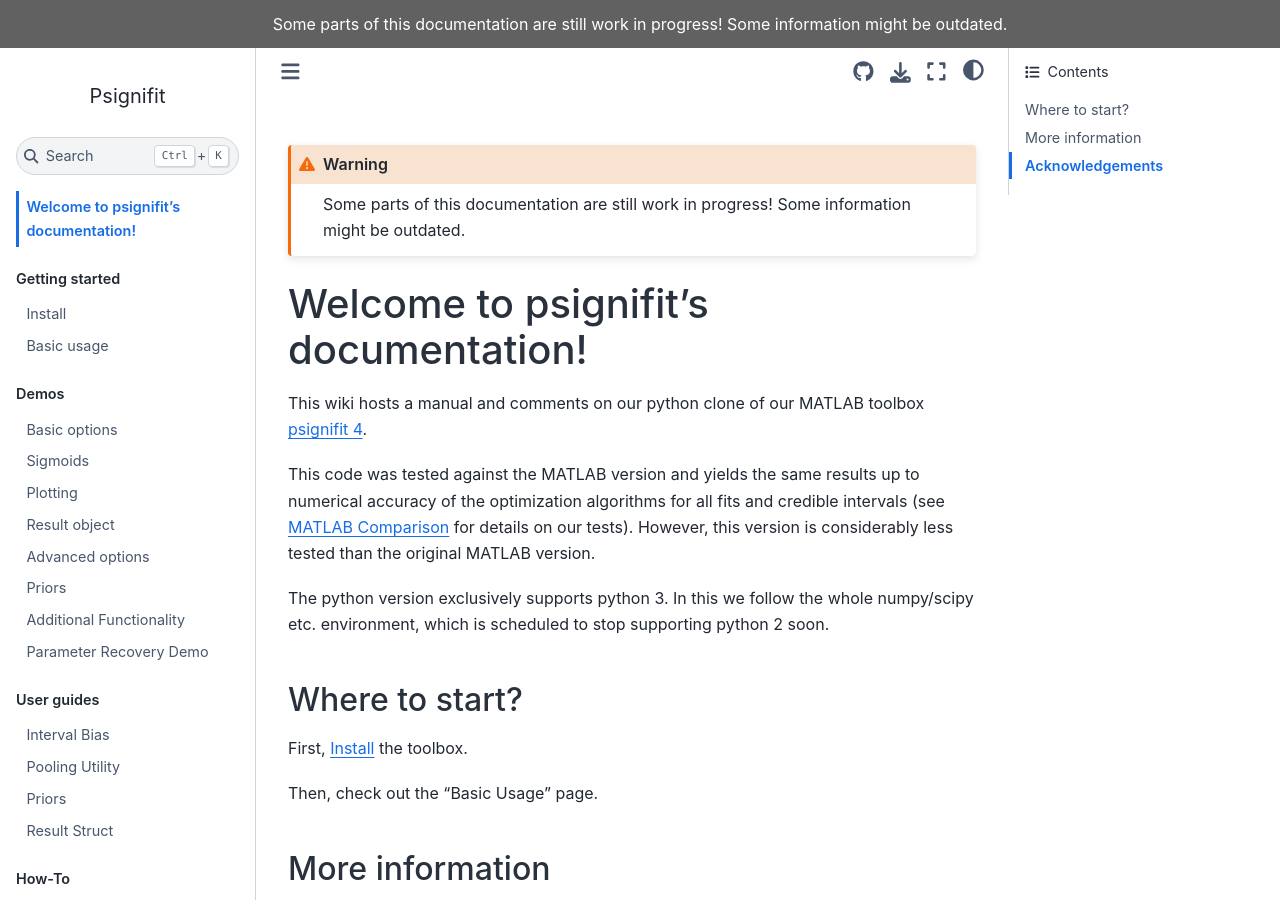
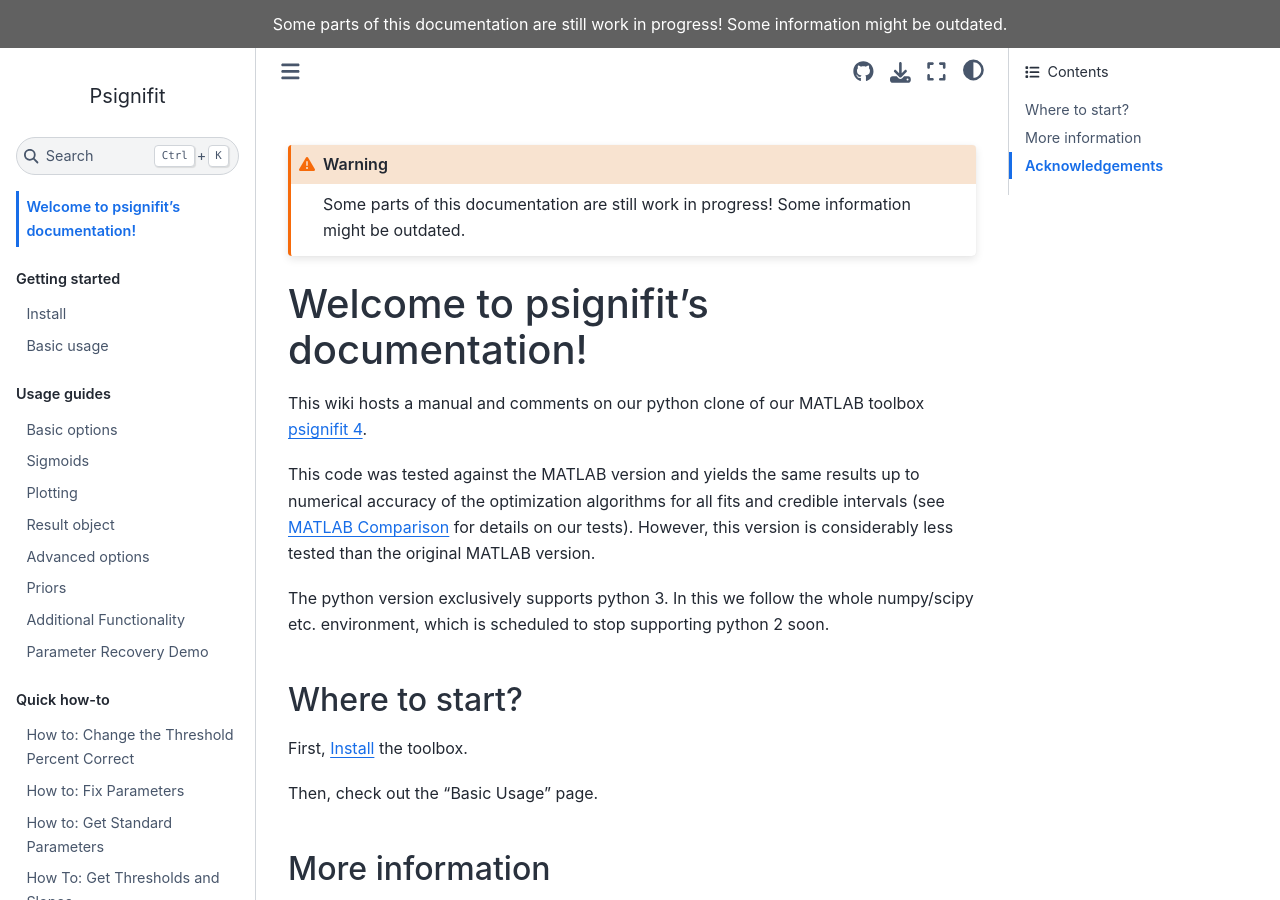
Before and after one commit to wichmann-lab/python-psignifit, a Jupyter Book: the page built from docs/index.rst, in a window 1280 px wide and 900 px high. Built offline with Jupyter Book 1.0.4 settings and Sphinx 7.4.7 and the Sphinx Book theme 1.1.4, drawn with Linux system fonts in a browser that asks for light colours.

Commit message:
docs: reorganized toc, demos are now called usage guides

```diff
--- a/docs/_toc.yml
+++ b/docs/_toc.yml
@@ -8,7 +8,7 @@
     - file: install_guide
     - file: basic-usage
 
-  - caption: Demos
+  - caption: Usage guides
     chapters:
     - file: examples/basic-options
     - file: examples/plot_all_sigmoids
@@ -19,19 +19,17 @@
     - file: examples/additional-functionality
     - file: examples/parameter_recovery_demo
 
-  - caption: User guides
-    chapters:
-    - file: user_guides/Interval-Bias
-    - file: user_guides/Pooling-Utility
-    - file: user_guides/Priors
-    - file: user_guides/Result-Struct
-
-  - caption: How-To
+  - caption: Quick how-to
     chapters:
     - file: how_to/How-to-Change-the-Threshold-Percent-Correct
     - file: how_to/How-to-Fix-Parameters
     - file: how_to/How-to-Get-Standard-Parameters
     - file: how_to/How-to-Get-Thresholds-and-Slopes
+
+  - caption: Tools
+    chapters:
+    - file: user_guides/Interval-Bias
+    - file: user_guides/Pooling-Utility
 
   - caption: Benchmarks
     chapters:
```
Also changed, not shown: docs/user_guides/Result-Struct.rst (deleted, +0 -21 lines).
